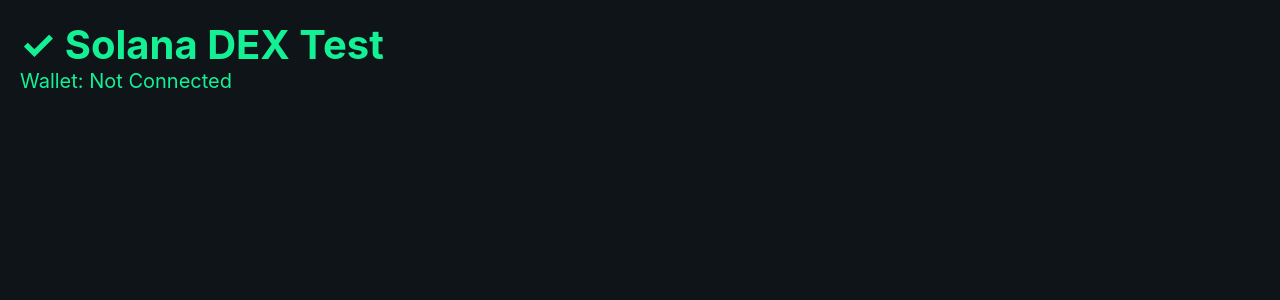
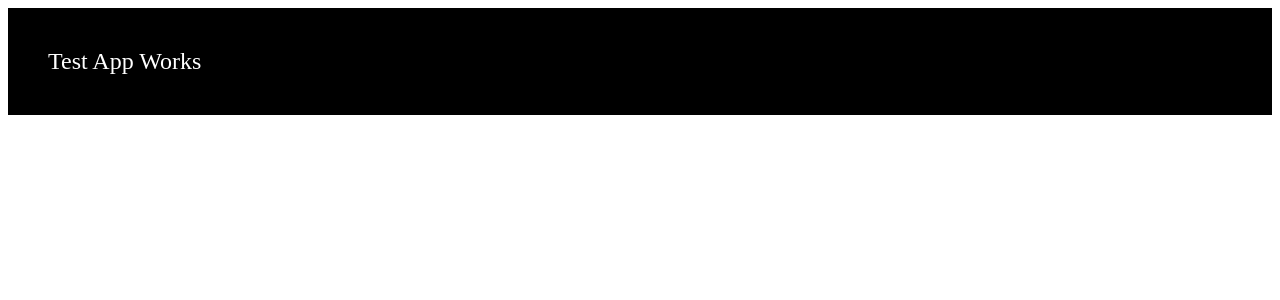
Before and after one commit to jai-m5/pairs, a React (Vite) app in the folder frontend/: page / in a window 1280 px wide. Shown: the top 300 px of the page. Built offline with nearby package versions, Linux system fonts and the light colour scheme.

Commit message:
Ultra-minimal test: remove all CSS, StrictMode, remove React import

```diff
--- a/frontend/src/App.tsx
+++ b/frontend/src/App.tsx
@@ -1,15 +1,5 @@
-import React from 'react';
-import './styles/App.css';
-
-const App: React.FC = () => {
-  const walletAddress = null;
-
-  return (
-    <div className="app" style={{background: '#0f1419', color: '#14f195', padding: '20px', fontSize: '20px'}}>
-      <h1>✓ Solana DEX Test</h1>
-      <p>Wallet: {walletAddress ? 'Connected' : 'Not Connected'}</p>
-    </div>
-  );
+const App = () => {
+  return <div style={{padding: '40px', fontSize: '24px', color: 'white', background: 'black'}}>Test App Works</div>;
 };
 
 export default App;
--- a/frontend/src/main.tsx
+++ b/frontend/src/main.tsx
@@ -1,10 +1,10 @@
 import React from 'react';
 import ReactDOM from 'react-dom/client';
 import App from './App';
-import './styles/index.css';
 
-ReactDOM.createRoot(document.getElementById('root')!).render(
-  <React.StrictMode>
-    <App />
-  </React.StrictMode>,
+const root = document.getElementById('root');
+if (!root) throw new Error('Root element not found');
+
+ReactDOM.createRoot(root).render(
+  <App />
 );
```
